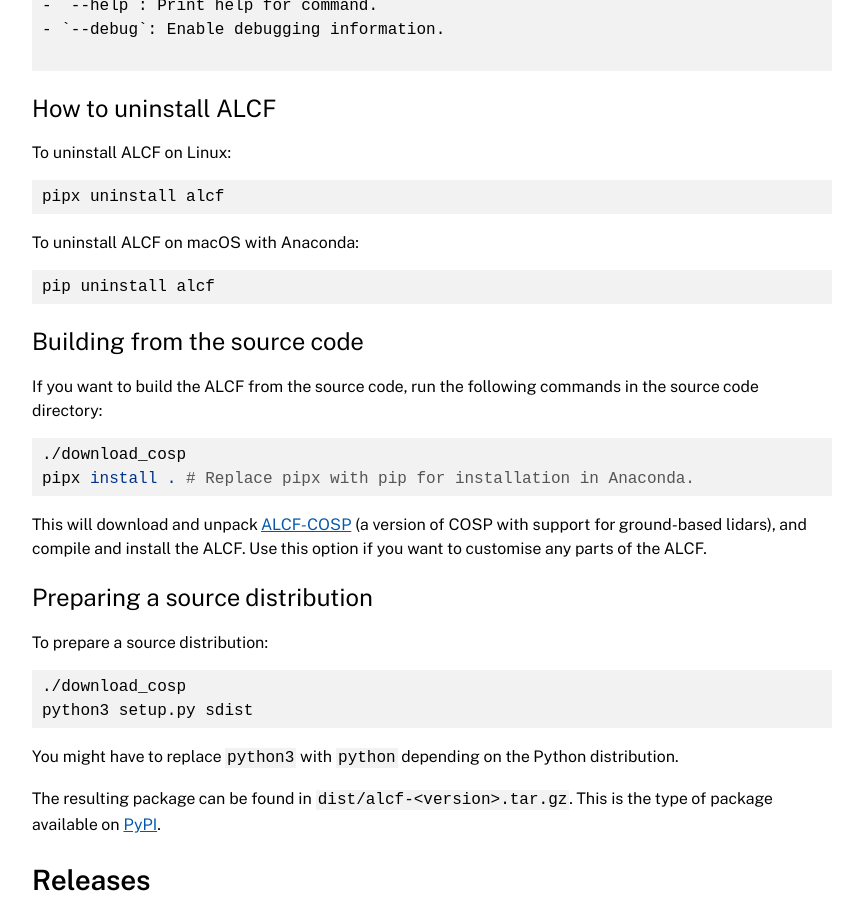
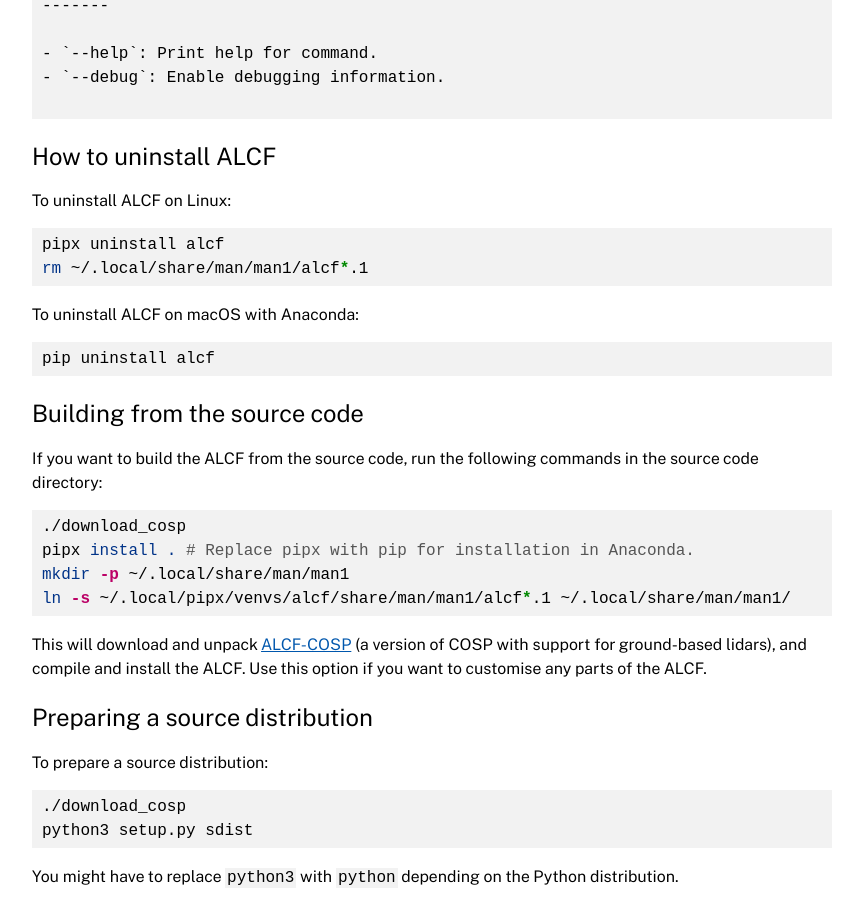
Before and after one commit to alcf-lidar/alcf, a Jekyll site: the page built from docs/installation/index.md, in a window 1280 px wide and 900 px high, scrolled down 2974 px. Shown: the whole window, without its empty margins (208-1071 px from the left). Built offline with Jekyll 4.4.1, drawn with Linux system fonts in a browser that asks for light colours; some of the changed text lies outside the part shown.

Commit message:
docs: Installation of man pages

````diff
--- a/docs/installation/index.md
+++ b/docs/installation/index.md
@@ -39,6 +39,8 @@
 
     ```sh
     pipx install alcf
+    mkdir -p ~/.local/share/man/man1
+    ln -s ~/.local/pipx/venvs/alcf/share/man/man1/alcf*.1 ~/.local/share/man/man1/
     ```
 
     Make sure that `$HOME/.local/bin` is in the PATH environment variable.
@@ -121,6 +123,7 @@
 
 ```sh
 pipx uninstall alcf
+rm ~/.local/share/man/man1/alcf*.1
 ```
 
 To uninstall ALCF on macOS with Anaconda:
@@ -137,6 +140,8 @@
 ```sh
 ./download_cosp
 pipx install . # Replace pipx with pip for installation in Anaconda.
+mkdir -p ~/.local/share/man/man1
+ln -s ~/.local/pipx/venvs/alcf/share/man/man1/alcf*.1 ~/.local/share/man/man1/
 ```
 
 This will download and unpack [ALCF-COSP](https://github.com/alcf-lidar/alcf-cosp)
````
